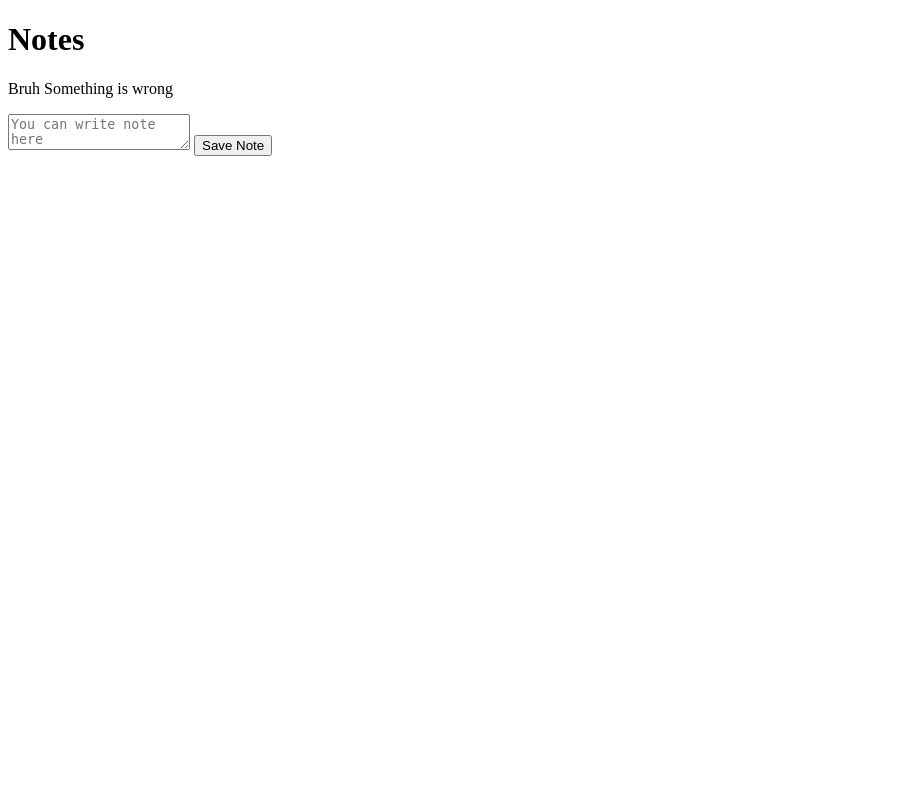
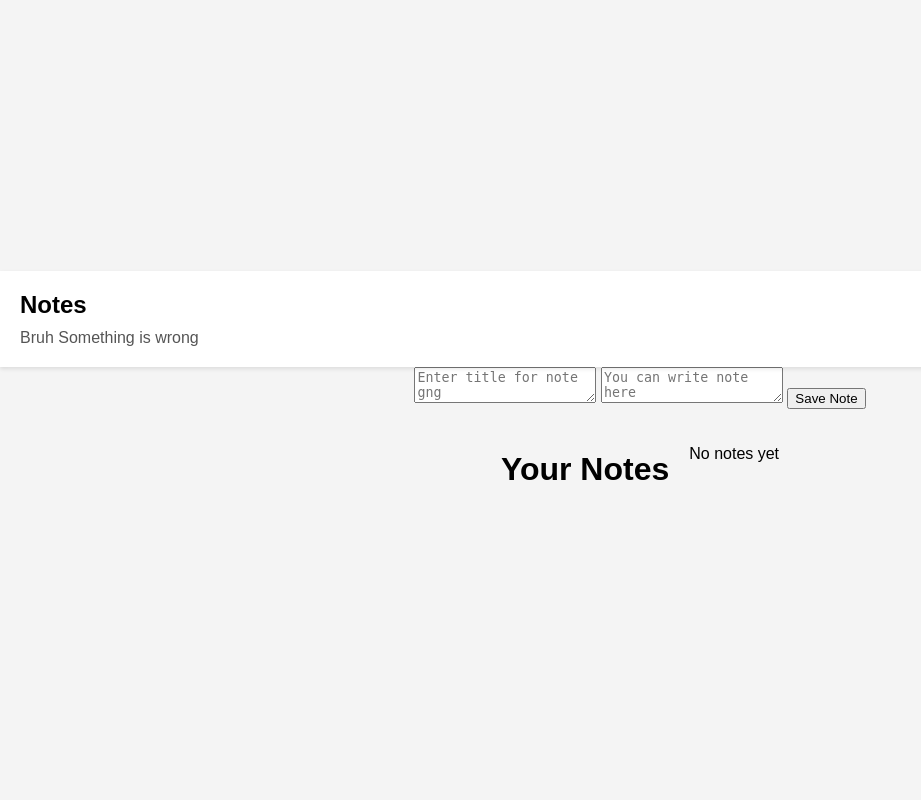
Before and after one commit to FletcherFletch/Scalable_Note_and_Calculator_App, a Django app: page /notes/ in a window 1280 px wide. Shown: the whole page, without its empty margins (0-921 px from the left). Run offline with Django 5.2, Linux system fonts and the light colour scheme.

Commit message:
Notes display now with styling, notes are able to be deleted, learned that django templates just work with get and post need to add seperate view for other actions and use form action to utilize hidden field for templates

```diff
--- a/Backend/Backend/urls.py
+++ b/Backend/Backend/urls.py
@@ -16,7 +16,7 @@ Including another URLconf
 """
 from django.contrib import admin
 from django.urls import path, include
-from Helper.views import about_view, payment_cancel, home_view, login_view, placeholder_view, register_view, create_price, note_display
+from Helper.views import about_view, payment_cancel, delete_note, home_view, login_view, placeholder_view, register_view, create_price, note_display
 from users.views import NotesView
 from rest_framework.routers import DefaultRouter
 
@@ -36,5 +36,6 @@ urlpatterns = [
   #  path('checkout/<int:django_product_id>/', create_checkout_view, name='checkout'),
     path('price/<int:django_product_id>/', create_price, name="price"),
     path('notes/', payment_cancel, name="display_notes"),
+    path('notes/delete/<int:note_id>/', delete_note, name='delete_note'),
     path('', include(router.urls)),
 ]
--- a/Backend/Helper/views.py
+++ b/Backend/Helper/views.py
@@ -155,13 +155,19 @@ def payment_cancel(request, *args, **kwargs):
     all_notes = Notes.objects.all()
     if request.method == 'POST':
         content = request.POST.get('Note')
+        title = request.POST.get('Note')
         if content:
-            notes = Notes.objects.create(content=content)
-            print(f"Note_check: {notes.content}")
+            notes = Notes.objects.create(content=content, title=title)
+            print(f"Note_check: {notes.content}, Title_Check: {notes.title}")
             return redirect('display_notes')
 
     return render(request, 'NoteDisplay.html', {'canceled': canceled, 'notes': all_notes,})
 
+def delete_note(request, note_id):
+    if request.method == 'POST':
+        note = get_object_or_404(Notes, id=note_id)
+        note.delete()
+    return redirect('display_notes')
 
 def note_display(request, *args, **kwargs):
     notes = Notes.objects.all()
--- a/Backend/templates/NoteDisplay.html
+++ b/Backend/templates/NoteDisplay.html
@@ -5,12 +5,73 @@
     <meta charset="UTF-8">
     <title>Notes</title>
     <style>
+        body{
+             font-family: Arial, sans-serif;
+            display: flex;
+            flex-direction: column;
+            height: 100vh;
+            margin: 0;
+            justify-content: center;
+            align-items: center;
+            background-color: #f4f4f4;
+        }
+
+        .header {
+            width: 100%;
+            padding: 20px;
+            background-color: #fff;
+            box-shadow: 0 2px 4px rgba(0,0,0,0.1);
+            box-sizing: border-box;
+            position: relative;
+            z-index: 10;
+        }
+
+        .header h1 {
+            margin: 0 0 10px;
+            font-size: 24px;
+        }
+
+        .header p {
+            margin: 0;
+            color: #555;
+            font-size: 16px;
+        }
+
+        .notes-container {
+            display: flex;
+            flex-wrap: wrap;
+            gap: 20px;
+            padding: 20px;
+            justify-content: flex-start;
+        }
+
+        .note-box {
+            background-color: #f9f9f9;
+            border: 1px solid #ccc;
+            padding: 15px;
+            width: 300px;
+            box-shadow: 0 2px 4px rgba(0,0,0,0.1);
+            border-radius: 8px;
+            box-sizing: border-box;
+        }
+
+        .note-header {
+            margin-bottom: 10px;
+        }
+
+
+        .note-content {
+            font-size: 1em;
+            white-space: pre-wrap; /* preserves line breaks */
+        }
+
+
 
 
     </style>
 </head>
 <body>
-        <div class="content">
+        <div class="header">
         <h1>Notes</h1>
 
             {% if user.is_authenticated %}
@@ -24,9 +85,33 @@
 
        <form method="POST">
             {% csrf_token %}
+            <textarea name="Note_title" placeholder="Enter title for note gng"></textarea>
             <textarea name="Note" placeholder="You can write note here "></textarea>
             <button type="submit">Save Note</button>
        </form>
+
+       <div class="notes-container">
+        <h1>Your Notes</h1>
+            {% for note in notes %}
+                <div class="note-box">
+                    <div class="note-header">
+                        <strong><p>{{note.title}}</p></strong>
+
+                    </div>
+                    <div class="notes-container">
+                        <p>{{note.content}}</p>
+                    </div>
+                    <form method="POST" action="{% url 'delete_note' note.id%}">
+                        {% csrf_token %}
+                        <button type="delete"> Delete Note</button>
+                    </form>
+
+                </div>
+
+            {% empty %}
+                <p>No notes yet</p>
+            {% endfor %}
+       </div>
 
 
 
```
Also changed, not shown: Backend/db.sqlite3.
